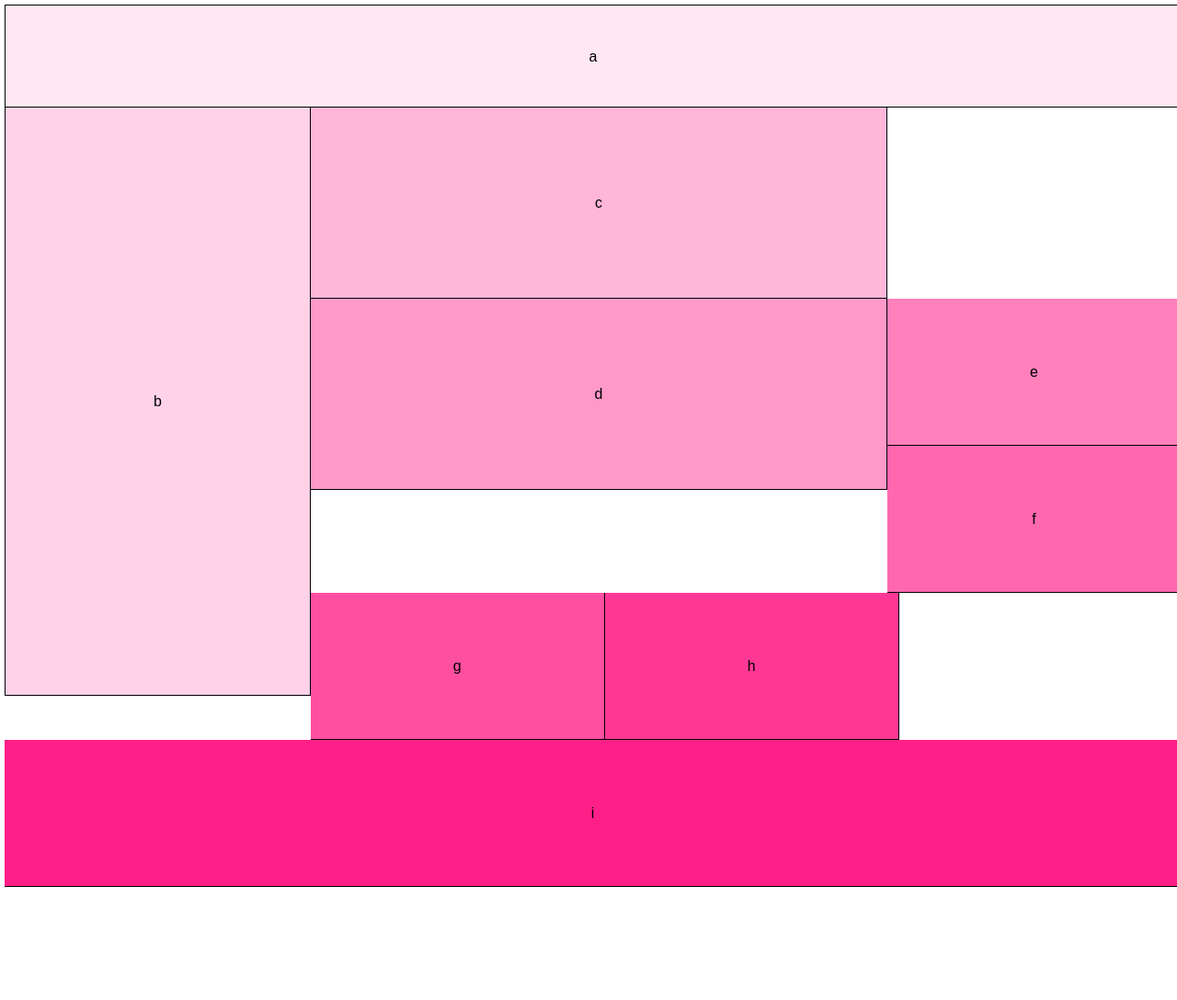
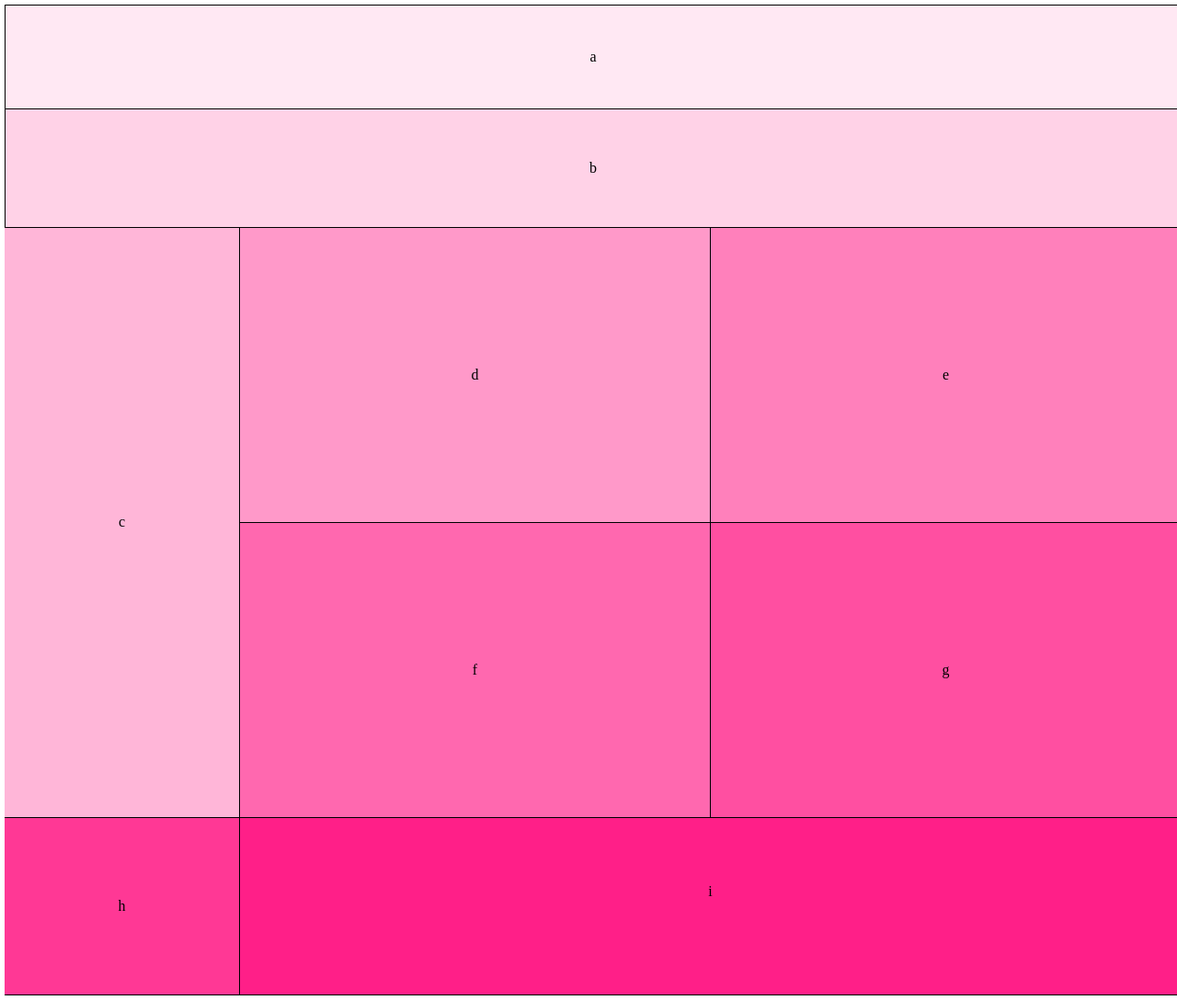
Before and after one commit to karina6188/lab-01, a plain HTML site: page index.html in a window 1280 px wide. Shown: the whole page at 92% size. Before the commit the page ends 970 px from the top, so only its background shows below. Drawn offline with Linux system fonts and the light colour scheme.

Commit message:
completed Lab 05b with CSS grids layout

```diff
--- a/css/layout.css
+++ b/css/layout.css
@@ -1,125 +1,204 @@
 body {
-  justify-content: flex-start;
   width: 100%;
   margin: 5px;
 }
 
+section {
+  display: grid;
+  grid-auto-columns: minmax(120px, auto);
+}
+
 header {
+  grid-column: 1 / 3;
+  grid-row: 1 / 5;
   background-color: rgb(235, 242, 255);
   border: 1px solid black;
-  height: 5em;
   line-height: 5em;
-  width: 100%;
 }
 
 nav {
-  background-color: rgb(217, 230, 255);
+  grid-column: 1 / 3;
+  grid-row: 5 / 10;
+  background-color: rgb(206, 223, 253);
   border-style: solid;
   border-width: 0 1px;
-  height: 10em;
   line-height: 10em;
-  width: 100%;
 }
 
-.large-grids {
-  height: 8em;
+.c {
+  grid-column: 1 / 3;
+  grid-row: 10 / 18;
   line-height: 8em;
-  width: 100%;
 }
 
-.small-grids {
-  float: left;
-  height: 17em;
-  line-height: 17em;
-  width: 50%;
+.d {
+  grid-column: 1 / 3;
+  grid-row: 18 / 26;
+  line-height: 8em;
 }
 
-footer {
-  background-color: rgb(9, 98, 252);
-  border: 1px solid black;
-  display: inline-block;
-  height: 5em;
+.e {
+  grid-column: 1;
+  grid-row: 26 / 43 ;
+  line-height: 17em;
+}
+
+.f {
+  grid-column: 2;
+  grid-row: 26 / 43 ;
+  line-height: 17em;
+}
+
+.g {
+  grid-column: 1;
+  grid-row: 43 / 60;
+  line-height: 17em;
+}
+
+.h {
+  grid-column: 2;
+  grid-row: 43 / 60;
+  line-height: 17em;
+}
+
+.i {
+  grid-column: 1 / 3;
+  grid-row: 60 / 65;
   line-height: 5em;
-  width: 100%;
 }
+
+/* ========== Tablet Mode ========== */
 
 @media only screen and (min-width: 636px) {
   body {
     width: 100%;
   }
 
+  section {
+    display: grid;
+    grid-auto-columns: minmax(140px, auto);
+  }
+
   header {
     background-color: rgb(255, 250, 233);
     width: 100%;
-    height: 5em;
+    grid-column: 1 / 5;
+    grid-row: 1 / 5;
     line-height: 5em;
   }
 
   nav {
-    width: 100%;
-    height: 5em;
-    line-height: 5em;
-    justify-content: flex-start;
+    grid-column: 1 / 5;
+    grid-row: 5;
+    line-height: 10em;
   }
 
-  .large-grids {
-    width: 50%;
-    height: 15em;
-    float: left;
-    line-height: 15em;
+  .c {
+    grid-column: 1 / 3;
+    grid-row: 15;
+    line-height: 20em;
   }
 
-  .small-grids {
-    width: 25%;
-    height: 18em;
-    float: left;
-    line-height: 18em;
+  .d {
+    grid-column: 3 / 5;
+    grid-row: 15;
+    line-height: 20em;
   }
 
-  footer {
-    width: 100%;
-    height: 8em;
+  .e {
+    grid-column: 1 / 2;
+    grid-row: 20;
+    line-height: 25em;
+  }
+
+  .f {
+    grid-column: 2 / 3;
+    grid-row: 20;
+    line-height: 25em;
+  }
+
+  .g {
+    grid-column: 3 / 4;
+    grid-row: 20;
+    line-height: 25em;
+  }
+
+  .h {
+    grid-column: 4 / 5;
+    grid-row: 20;
+    line-height: 25em;
+  }
+
+  .i {
+    grid-column: 1 / 5;
+    grid-row: 30;
     line-height: 8em;
   }
 }
 
+/* ========== Desktop Mode ========== */
 
 @media only screen and (min-width: 767px) {
   body {
     width: 100%;
   }
 
+  section {
+    display: grid;
+  }
+
   header {
     background-color: rgb(255, 232, 243);
-    width: 100%;
-    height: 7em;
+    grid-column: 1 / 6;
+    grid-row: 1;
     line-height: 7em;
   }
 
   nav {
-    width: 26%;
-    height: 40em;
-    line-height: 40em;
-    float: left;
+    grid-column: 1 / 6;
+    grid-row: 2 / 3;
+    line-height: 8em;
   }
 
-  .large-grids {
-    width: 49%;
-    height: 13em;
-    float: left;
-    line-height: 13em;
+  .c {
+    grid-column: 1;
+    grid-row: 2 / 6;
+    line-height: 40em;
   }
 
-  .small-grids {
-    width: 25%;
-    height: 10em;
-    float: left;
-    line-height: 10em;
+  .d {
+    grid-column: 2 / 4;
+    grid-row: 3 / 5;
+    line-height: 20em;
   }
 
-  footer {
-    width: 100%;
-    height: 10em;
+  .e {
+    grid-column: 4 / 6;
+    grid-row: 3 / 5;
+    line-height: 20em;
+  }
+
+  .f {
+    grid-column: 2 / 4;
+    grid-row: 5;
+    line-height: 20em;
+  }
+
+  .g {
+    grid-column: 4 / 6;
+    grid-row: 5;
+    line-height: 20em;
+  }
+
+  .h {
+    grid-column: 1 / 2;
+    grid-row: 6;
+    line-height: 12em;
+  }
+
+  .i {
+    grid-column: 2 / 6;
+    grid-row: 6;
     line-height: 10em;
   }
 }
--- a/css/modules.css
+++ b/css/modules.css
@@ -3,45 +3,52 @@
   color: black;
   font-family: Arial, Helvetica, sans-serif;
   font-size: 1em;
-  /* margin: auto; */
   text-align: center;
 }
 
-div:nth-child(1) {
-  background-color: rgb(205, 223, 255);
+.c {
+  background-color: rgb(185, 211, 255);
   border-style: solid;
   border-width: 1px;
 }
 
-div:nth-child(2) {
-  background-color: rgb(189, 213, 255);
+.d {
+  background-color: rgb(169, 201, 255);
   border-style: solid;
   border-width: 0 1px;
 }
 
-.small-grids:nth-child(3) {
-  background-color: rgb(164, 198, 255);
+.e {
+  background-color: rgb(138, 181, 255);
   border-style: solid;
   border-width: 1px;
 }
 
-.small-grids:nth-child(4) {
-  background-color: rgb(138, 181, 255);
+.f{
+  background-color: rgb(129, 175, 255);
   border-style: solid;
   border-width: 1px 1px 1px 0;
 }
 
-.small-grids:nth-child(5) {
-  background-color: rgb(109, 162, 255);
+.g {
+  background-color: rgb(86, 148, 253);
   border-style: solid;
   border-width: 0 1px;
 }
 
-.small-grids:nth-child(6) {
-  background-color: rgb(83, 146, 255);
+.h {
+  background-color: rgb(61, 131, 253);
   border-style: solid;
   border-width: 0 1px 0 0;
 }
+
+.i {
+  background-color: rgb(31, 113, 255);
+  border-style: solid;
+  border-width: 1px;
+}
+
+/* ========== Tablet Mode ========== */
 
 @media only screen and (min-width: 636px) {
 nav {
@@ -50,48 +57,49 @@ div:nth-child(2) {
   border-width: 0 1px 1px 1px;
 }
 
-  div:nth-child(1) {
+.c {
   background-color: rgb(252, 238, 189);
   border-style: solid;
   border-width: 0 1px 1px 1px;
 }
 
-  div:nth-child(2) {
-    background-color: rgb(253, 234, 166);
+.d {
+  background-color: rgb(253, 235, 170);
   border-style: solid;
   border-width: 0 1px 1px 0;
 }
 
-  .small-grids:nth-child(3) {
-    background-color: rgb(255, 231, 144);
+.e {
+  background-color: rgb(252, 229, 147);
   border-style: solid;
   border-width: 0 1px 1px 1px;
 }
 
-  .small-grids:nth-child(4) {
-    background-color: rgb(253, 222, 109);
+.f {
+  background-color: rgb(255, 226, 119);
   border-style: solid;
   border-width: 0 1px 1px 0;
 }
 
-  .small-grids:nth-child(5) {
-    background-color: rgb(255, 218, 82);
+.g {
+  background-color: rgb(255, 221, 98);
   border-style: solid;
   border-width: 0 1px 1px 0;
 }
 
-  .small-grids:nth-child(6) {
-    background-color: rgb(255, 210, 47);
+.h {
+  background-color: rgb(255, 214, 65);
   border-style: solid;
   border-width: 0 1px 1px 0;
 }
 
-  footer {
-    background-color: rgb(255, 204, 17);
+.i {
+  background-color: rgb(255, 207, 31);
   border-style: solid;
   border-width: 0 1px 1px 1px;
 }
-}
+
+/* ========== Desktop Mode ========== */
 
 @media only screen and (min-width: 768px) {
   nav {
@@ -100,43 +108,43 @@ div:nth-child(2) {
     border-width: 0 1px 1px 1px;
   }
 
-  div:nth-child(1) {
+  .c {
     background-color: rgb(255, 182, 216);
     border-style: solid;
     border-width: 0 1px 1px 0;
   }
 
-  div:nth-child(2) {
+  .d {
     background-color: rgb(255, 153, 201);
     border-style: solid;
     border-width: 0 1px 1px 0;
   }
 
-  .small-grids:nth-child(3) {
+  .e {
     background-color: rgb(255, 128, 187);
     border-style: solid;
     border-width: 0 1px 1px 0;
   }
 
-  .small-grids:nth-child(4) {
+  .f {
     background-color: rgb(255, 104, 175);
     border-style: solid;
     border-width: 0 1px 1px 0;
   }
 
-  .small-grids:nth-child(5) {
+  .g {
     background-color: rgb(255, 79, 161);
     border-style: solid;
     border-width: 0 1px 1px 0;
   }
 
-  .small-grids:nth-child(6) {
+  .h {
     background-color: rgb(255, 56, 149);
     border-style: solid;
     border-width: 0 1px 1px 0;
   }
 
-  footer {
+  .i {
     background-color: rgb(255, 31, 136);
     border-style: solid;
     border-width: 0 1px 1px 0;
--- a/css/reset.css
+++ b/css/reset.css
@@ -0,0 +1,48 @@
+/* http://meyerweb.com/eric/tools/css/reset/
+   v2.0 | 20110126
+   License: none (public domain)
+*/
+
+html, body, div, span, applet, object, iframe,
+h1, h2, h3, h4, h5, h6, p, blockquote, pre,
+a, abbr, acronym, address, big, cite, code,
+del, dfn, em, img, ins, kbd, q, s, samp,
+small, strike, strong, sub, sup, tt, var,
+b, u, i, center,
+dl, dt, dd, ol, ul, li,
+fieldset, form, label, legend,
+table, caption, tbody, tfoot, thead, tr, th, td,
+article, aside, canvas, details, embed,
+figure, figcaption, footer, header, hgroup,
+menu, nav, output, ruby, section, summary,
+time, mark, audio, video {
+	margin: 0;
+	padding: 0;
+	border: 0;
+	font-size: 100%;
+	font: inherit;
+	vertical-align: baseline;
+}
+/* HTML5 display-role reset for older browsers */
+article, aside, details, figcaption, figure,
+footer, header, hgroup, menu, nav, section {
+	display: block;
+}
+body {
+	line-height: 1;
+}
+ol, ul {
+	list-style: none;
+}
+blockquote, q {
+	quotes: none;
+}
+blockquote:before, blockquote:after,
+q:before, q:after {
+	content: '';
+	content: none;
+}
+table {
+	border-collapse: collapse;
+	border-spacing: 0;
+}
--- a/index.html
+++ b/index.html
@@ -9,17 +9,19 @@
   </head>
 
   <body>
-    <header>a</header>
-    <nav>b</nav>
     <section>
-      <div class="large-grids">c</div>
-      <div class="large-grids">d</div>
-      <div class="small-grids">e</div>
-      <div class="small-grids">f</div>
-      <div class="small-grids">g</div>
-      <div class="small-grids">h</div>
+      <header>a</header>
+      <nav>b</nav>
     </section>
-    <footer>i</footer>
+    <section>
+      <div class="c">c</div>
+      <div class="d">d</div>
+      <div class="e">e</div>
+      <div class="f">f</div>
+      <div class="g">g</div>
+      <div class="h">h</div>
+      <div class="i">i</div>
+    </section>
   </body>
 
 </html>
```
Lines whose indentation alone changed are shown as unchanged.
